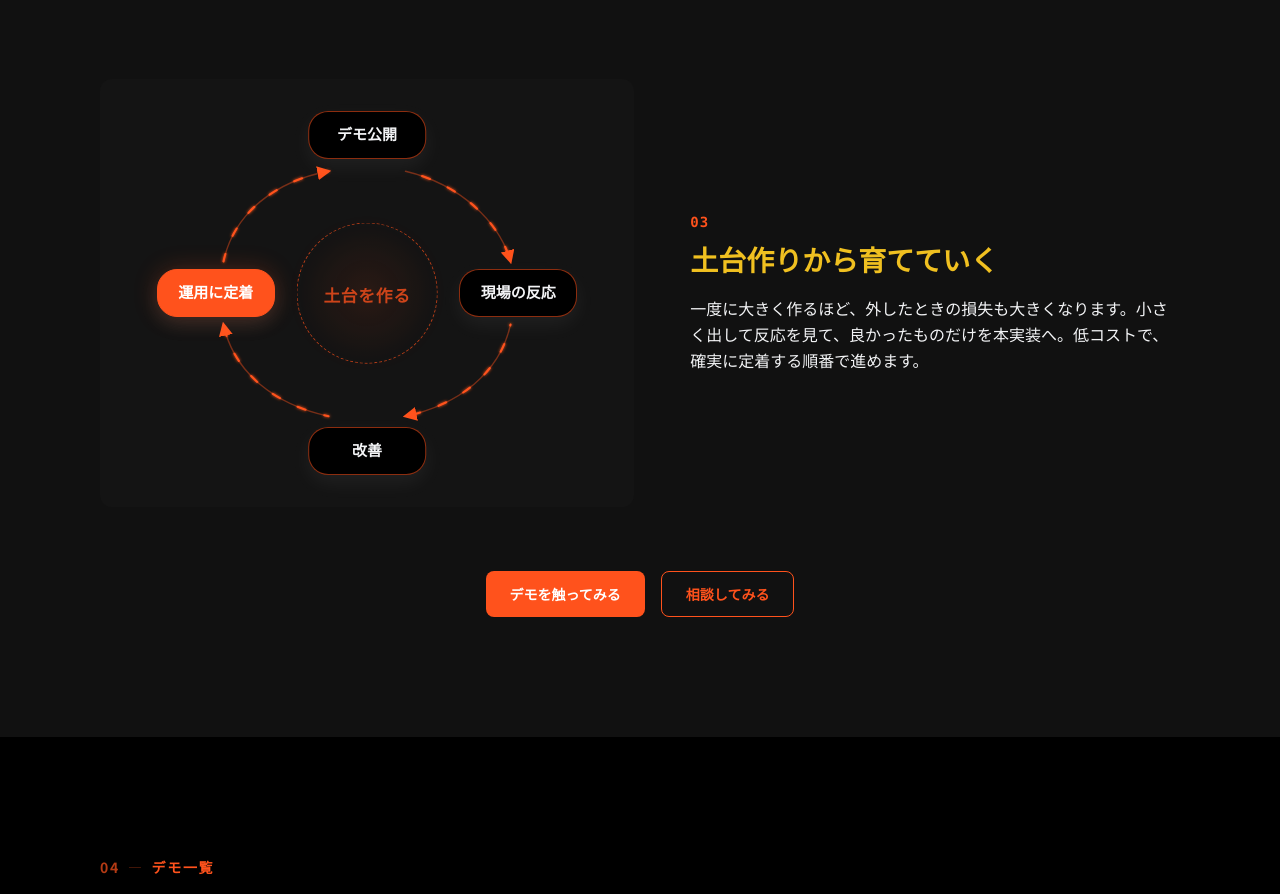
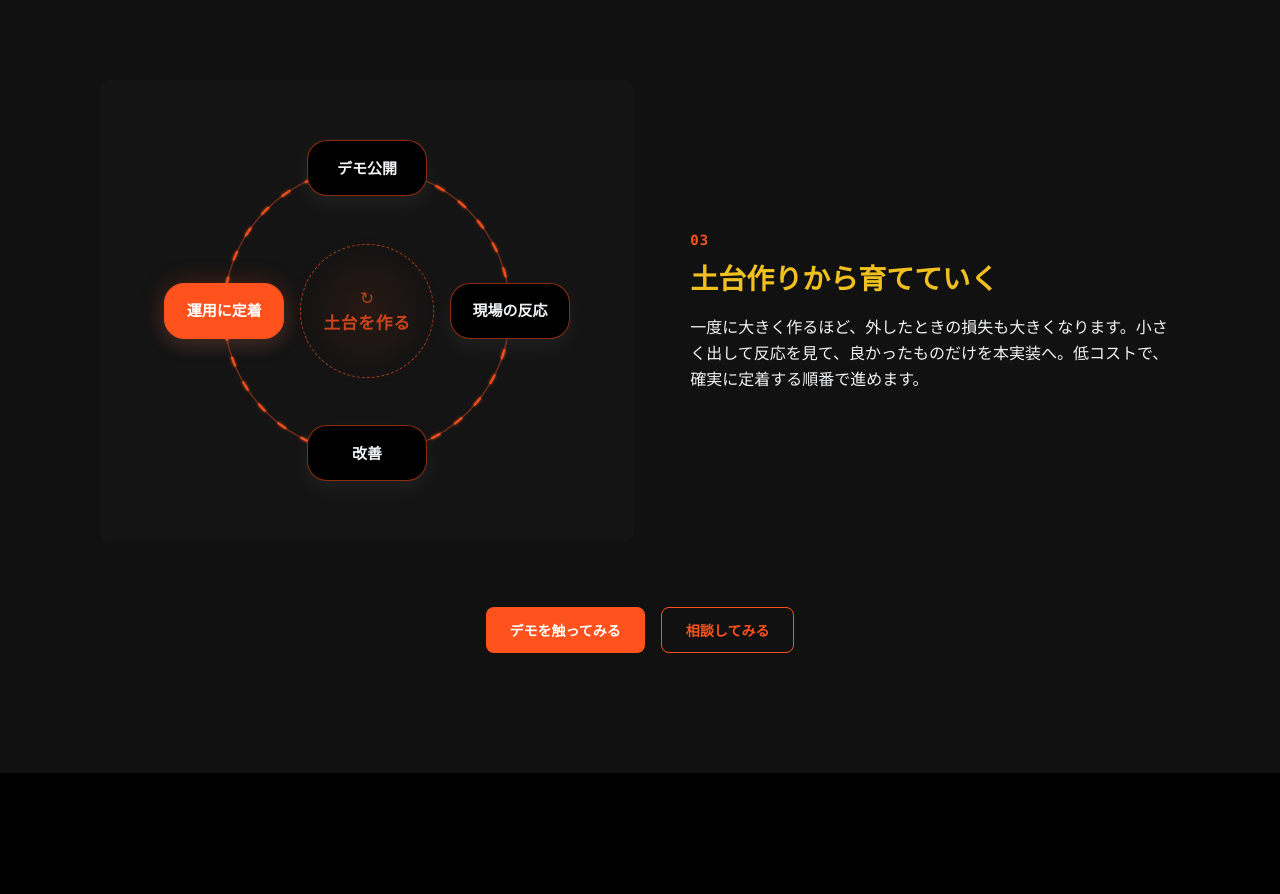
Before and after one commit to ideal-tomy/ideal_official, a Next.js app: page / in a window 1280 px wide. Shown: the part 4318-5212 px from the top of the page. Built offline with nearby package versions, Linux system fonts and the light colour scheme.

Commit message:
円の調整完了

```diff
--- a/components/sections/demo-first/ReasonLoopDiagram.module.css
+++ b/components/sections/demo-first/ReasonLoopDiagram.module.css
@@ -1,40 +1,42 @@
 .diagram {
   position: relative;
   width: 100%;
-  max-width: 420px;
+  max-width: 400px;
   margin-inline: auto;
-  aspect-ratio: 600 / 520;
+  /* 真円が歪まないよう正方形 */
+  aspect-ratio: 1;
 }
 
 .cycleSvg {
   position: absolute;
   inset: 0;
+  z-index: 1;
   width: 100%;
   height: 100%;
   overflow: visible;
   pointer-events: none;
 }
 
-.arcBase {
+.orbitBase {
   fill: none;
-  stroke: color-mix(in srgb, var(--df-primary) 42%, transparent);
+  stroke: color-mix(in srgb, var(--df-primary) 40%, transparent);
   stroke-width: 2;
-  stroke-linecap: round;
 }
 
-.arcFlow {
+.orbitFlow {
   fill: none;
   stroke: var(--df-primary);
-  stroke-width: 3;
+  stroke-width: 2.75;
   stroke-linecap: round;
-  stroke-dasharray: 12 28;
+  stroke-dasharray: 12 26;
   filter: url('#reason-loop-glow');
-  animation: reason-loop-flow 1.5s linear infinite;
+  /* 円周の長さ ≈ 2πR = 1256.6 → dash が右回りに流れる */
+  animation: reason-orbit-flow 2s linear infinite;
 }
 
-@keyframes reason-loop-flow {
+@keyframes reason-orbit-flow {
   from {
-    stroke-dashoffset: 40;
+    stroke-dashoffset: 38;
   }
   to {
     stroke-dashoffset: 0;
@@ -46,11 +48,11 @@
   z-index: 2;
   display: grid;
   place-items: center;
-  width: clamp(96px, 28%, 128px);
-  min-height: clamp(48px, 12%, 64px);
-  padding: 8px 12px;
+  width: clamp(96px, 30%, 124px);
+  min-height: clamp(48px, 14%, 58px);
+  padding: 8px 10px;
   color: var(--df-text);
-  font-size: clamp(12px, 2.4vw, 15px);
+  font-size: clamp(12px, 2.6vw, 15px);
   font-weight: 700;
   line-height: 1.35;
   text-align: center;
@@ -58,30 +60,32 @@
   border: 1.5px solid color-mix(in srgb, var(--df-primary) 55%, transparent);
   border-radius: 20px;
   box-shadow: 0 8px 20px color-mix(in srgb, var(--df-text) 6%, transparent);
+  /* 円周上の点 = タブ中心 */
+  transform: translate(-50%, -50%);
 }
 
+/*
+ * viewBox 560 / 中心 280 / R 200
+ * 上 (280, 80)  右 (480, 280)  下 (280, 480)  左 (80, 280)
+ */
 .topNode {
-  top: 0;
   left: 50%;
-  transform: translateX(-50%);
+  top: calc(80 / 560 * 100%);
 }
 
 .rightNode {
+  left: calc(480 / 560 * 100%);
   top: 50%;
-  right: 0;
-  transform: translateY(-50%);
 }
 
 .bottomNode {
-  bottom: 0;
   left: 50%;
-  transform: translateX(-50%);
+  top: calc(480 / 560 * 100%);
 }
 
 .leftNode {
+  left: calc(80 / 560 * 100%);
   top: 50%;
-  left: 0;
-  transform: translateY(-50%);
   color: #fff;
   background: var(--df-primary);
   border-color: var(--df-primary);
@@ -151,7 +155,7 @@
 @media (max-width: 420px) {
   .node {
     width: 88px;
-    min-height: 48px;
+    min-height: 46px;
     padding-inline: 6px;
     border-radius: 16px;
     font-size: 11px;
@@ -161,13 +165,13 @@
     width: 108px;
   }
 
-  .arcBase {
+  .orbitBase {
     stroke-width: 2.25;
   }
 }
 
 @media (prefers-reduced-motion: reduce) {
-  .arcFlow,
+  .orbitFlow,
   .center {
     animation: none;
   }
--- a/components/sections/demo-first/ReasonLoopDiagram.tsx
+++ b/components/sections/demo-first/ReasonLoopDiagram.tsx
@@ -1,22 +1,16 @@
 'use client'
 
 /**
- * 土台を中心に、4工程を時計回りで回すサイクル図。
- * SVG 弧＋dashoffset で右回りの流れ、中央はゆっくり点滅。
+ * 真円がタブの下を通り、4タブの中心が円周に載るサイクル図。
+ * 矢印先端なし。破線の流れと中央の点滅のみ。
  */
 import styles from './ReasonLoopDiagram.module.css'
 
-/** ノード間を結ぶ時計回りの弧（viewBox 600×520） */
-const ARCS = [
-  // 上 → 右
-  'M 355 86 C 435 105 490 160 505 215',
-  // 右 → 下
-  'M 505 305 C 490 375 430 420 355 436',
-  // 下 → 左
-  'M 245 436 C 170 420 110 375 95 305',
-  // 左 → 上
-  'M 95 215 C 110 145 170 100 245 86',
-] as const
+/** viewBox 正方形・中心と半径（タブ中心＝円周） */
+const VB = 560
+const CX = 280
+const CY = 280
+const R = 200
 
 export function ReasonLoopDiagram() {
   return (
@@ -27,21 +21,10 @@ export function ReasonLoopDiagram() {
     >
       <svg
         className={styles.cycleSvg}
-        viewBox="0 0 600 520"
+        viewBox={`0 0 ${VB} ${VB}`}
         aria-hidden="true"
       >
         <defs>
-          <marker
-            id="reason-loop-arrow"
-            markerWidth="10"
-            markerHeight="10"
-            refX="8"
-            refY="5"
-            orient="auto"
-            markerUnits="strokeWidth"
-          >
-            <path d="M 0 0 L 10 5 L 0 10 Z" fill="var(--df-primary)" />
-          </marker>
           <filter
             id="reason-loop-glow"
             x="-40%"
@@ -57,25 +40,23 @@ export function ReasonLoopDiagram() {
           </filter>
         </defs>
 
-        {ARCS.map((path, index) => (
-          <path
-            key={`base-${index}`}
-            d={path}
-            className={styles.arcBase}
-            markerEnd="url(#reason-loop-arrow)"
-          />
-        ))}
-
-        {ARCS.map((path, index) => (
-          <path
-            key={`flow-${index}`}
-            d={path}
-            className={styles.arcFlow}
-            style={{ animationDelay: `${index * -0.18}s` }}
-          />
-        ))}
+        {/* ベースの真円（タブより下） */}
+        <circle
+          cx={CX}
+          cy={CY}
+          r={R}
+          className={styles.orbitBase}
+        />
+        {/* 右回りに流れる破線 */}
+        <circle
+          cx={CX}
+          cy={CY}
+          r={R}
+          className={styles.orbitFlow}
+        />
       </svg>
 
+      {/* 中心が円周上：上下＝縦中央 / 左右＝横中央 */}
       <div className={`${styles.node} ${styles.topNode}`}>デモ公開</div>
       <div className={`${styles.node} ${styles.rightNode}`}>現場の反応</div>
       <div className={`${styles.node} ${styles.bottomNode}`}>改善</div>
@@ -83,7 +64,7 @@ export function ReasonLoopDiagram() {
 
       <div className={styles.center}>
         <span className={styles.centerIcon} aria-hidden="true">
-
+          ↻
         </span>
         <strong className={styles.centerLabel}>土台を作る</strong>
       </div>
```
